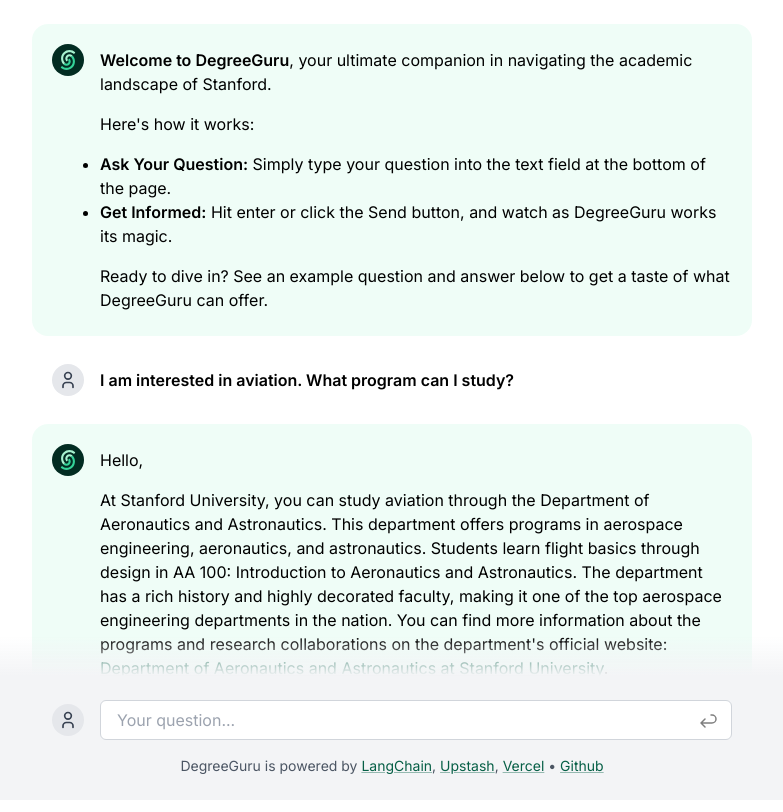
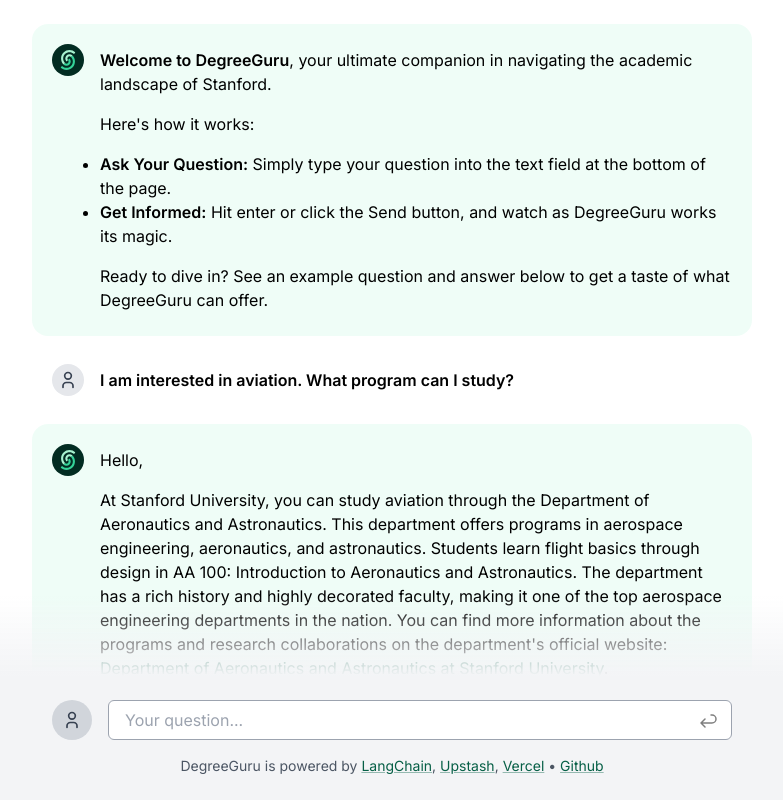
Before and after one commit to Rubye1998/Python_AI_RAG, a Next.js app: page / in a window 1280 px wide. Shown: the top 812 px of the page, without its empty margins (248-1031 px from the left). Built offline with nearby package versions, Linux system fonts and the light colour scheme.

Commit message:
style: form

```diff
--- a/src/app/page.tsx
+++ b/src/app/page.tsx
@@ -53,7 +53,7 @@
         )}
       >
         <span
-          className="absolute bottom-full h-10 inset-x-0 from-gray-100/0
+          className="absolute bottom-full h-10 md:h-20 inset-x-0 from-gray-100/0
          bg-gradient-to-b to-gray-100 pointer-events-none"
         />
 
--- a/src/components/form.tsx
+++ b/src/components/form.tsx
@@ -13,13 +13,13 @@
       onSubmit={onSubmit}
       className="relative m-auto flex items-center gap-4 mx-4 md:mx-6 justify-center"
     >
-      <Avatar isUser={true} />
+      <Avatar isUser={true} className="md:size-10 bg-gray-300" />
 
       <input
         placeholder="Your question..."
         {...inputProps}
         className={cx(
-          "transition h-10 pl-4 pr-12 flex-1 rounded-md border border-gray-300",
+          "transition h-8 md:h-10 pl-4 pr-12 flex-1 rounded-md border border-gray-400",
           inputProps.className,
         )}
         type="text"
```
